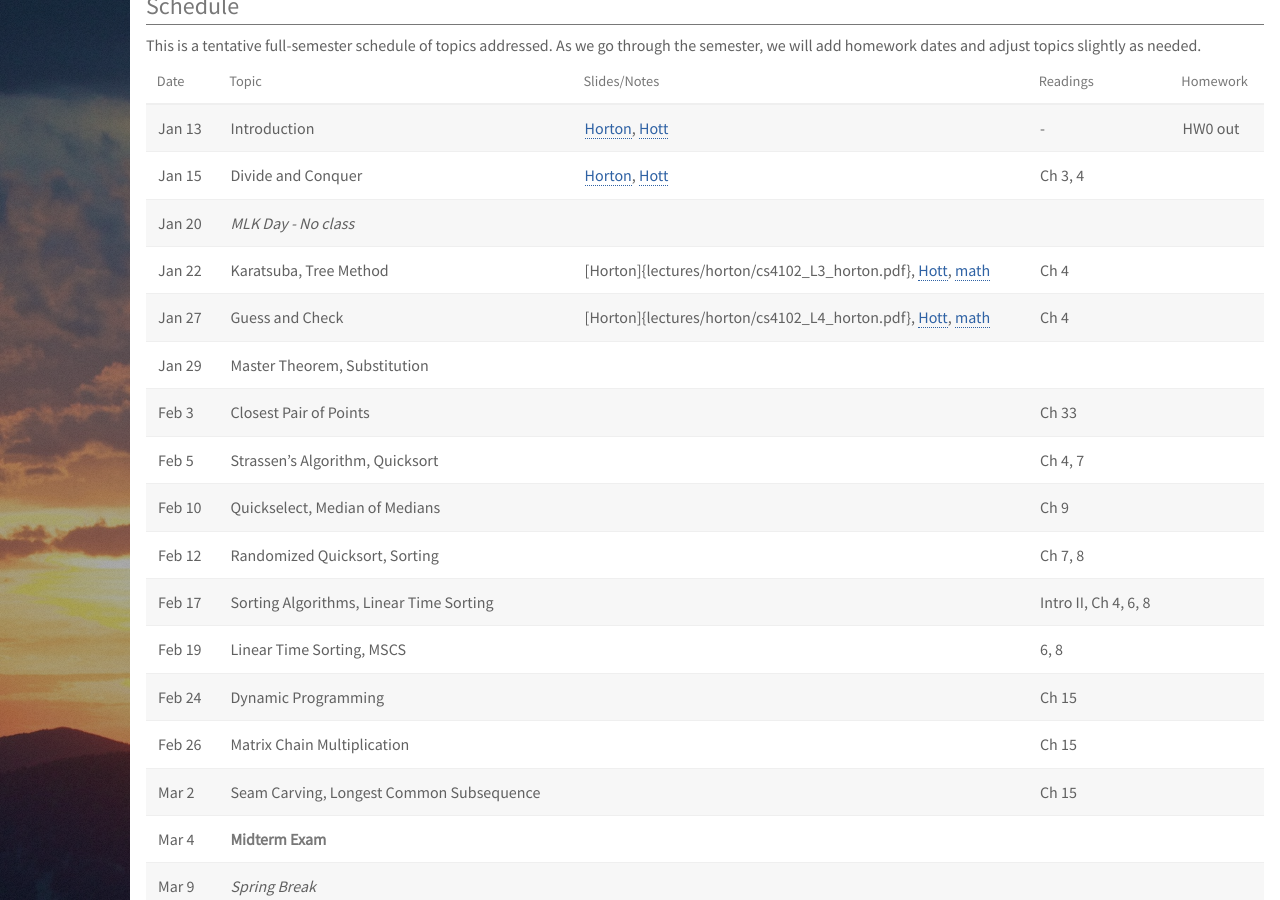
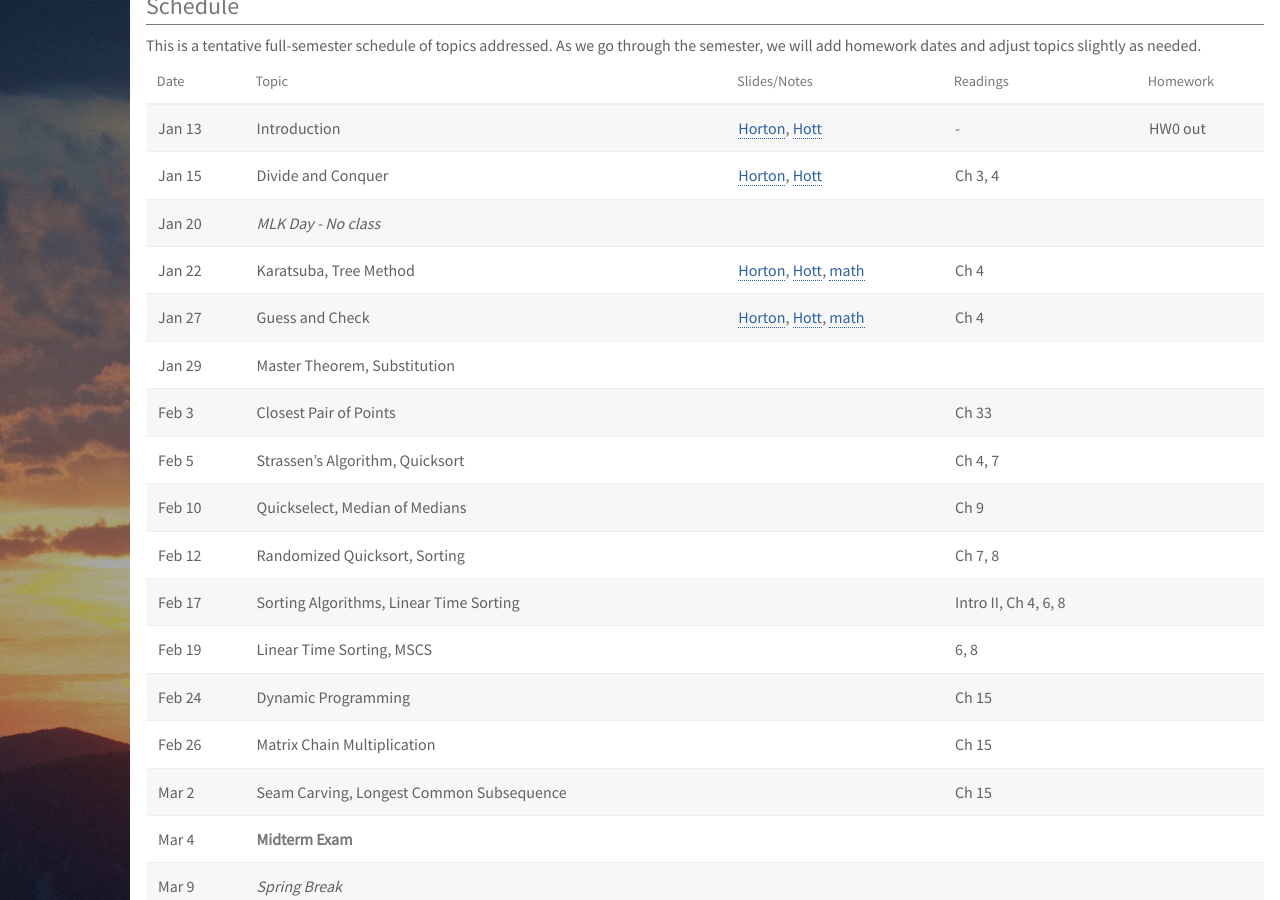
Before and after one commit to deternitydx/uvacs4102, a Jekyll site: the page built from index.md, in a window 1280 px wide and 900 px high, scrolled down 462 px. Built offline with Jekyll 4.4.1, drawn with Linux system fonts in a browser that asks for light colours; nearby versions of some CDN libraries; library files that are not in the unit come from our copies.

Commit message:
Fixed index after adding Horton's slides for L3 and L4

```diff
--- a/index.md
+++ b/index.md
@@ -31,8 +31,8 @@ This is a tentative full-semester schedule of topics addressed.  As we go throug
 | Jan 13  | Introduction | [Horton](lectures/horton/l1.pdf), [Hott](lectures/robbie/l1.pdf)                           | -                    | HW0 out         |
 | Jan 15  | Divide and Conquer | [Horton](lectures/horton/l2.pdf), [Hott](lectures/robbie/l2.pdf)                     | Ch 3, 4              |                 |
 | Jan 20  | *MLK Day - No class*                 |  |                      |                 |
-| Jan 22  | Karatsuba, Tree Method                 | [Horton]{lectures/horton/cs4102_L3_horton.pdf}, [Hott](lectures/robbie/l3.pdf), [math](lectures/day3-proofs.pdf) | Ch 4                 |                 |
-| Jan 27  | Guess and Check                         |  [Horton]{lectures/horton/cs4102_L4_horton.pdf}, [Hott](lectures/robbie/l4.pdf), [math](lectures/day4-proofs.pdf) | Ch 4                 |                 |
+| Jan 22  | Karatsuba, Tree Method                 | [Horton](lectures/horton/cs4102_L3_horton.pdf), [Hott](lectures/robbie/l3.pdf), [math](lectures/day3-proofs.pdf) | Ch 4                 |                 |
+| Jan 27  | Guess and Check                         |  [Horton](lectures/horton/cs4102_L4_horton.pdf), [Hott](lectures/robbie/l4.pdf), [math](lectures/day4-proofs.pdf) | Ch 4                 |                 |
 | Jan 29  | Master Theorem, Substitution            | |                      |                 |
 | Feb 3   | Closest Pair of Points                  | | Ch 33                |                 |
 | Feb 5   | Strassen's Algorithm, Quicksort         | | Ch 4, 7              |                 |
```
